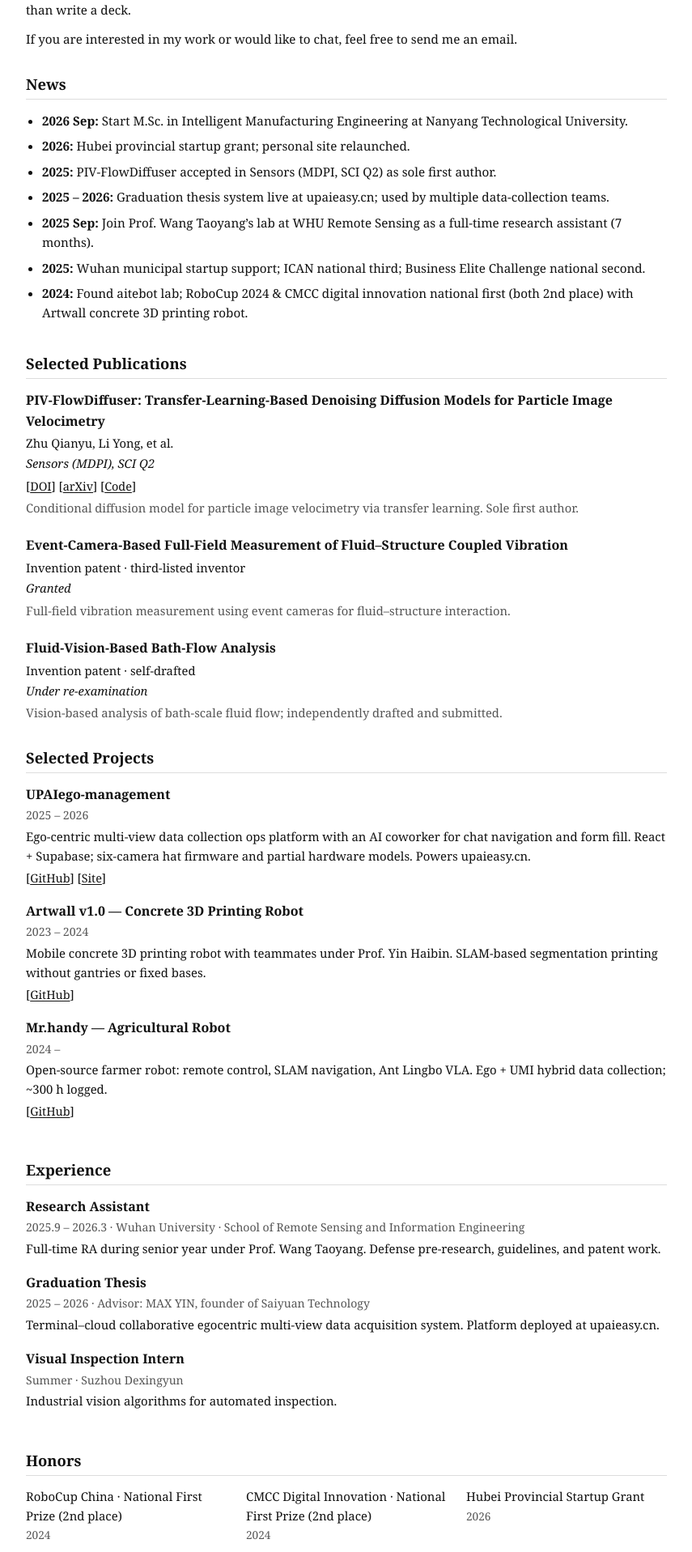
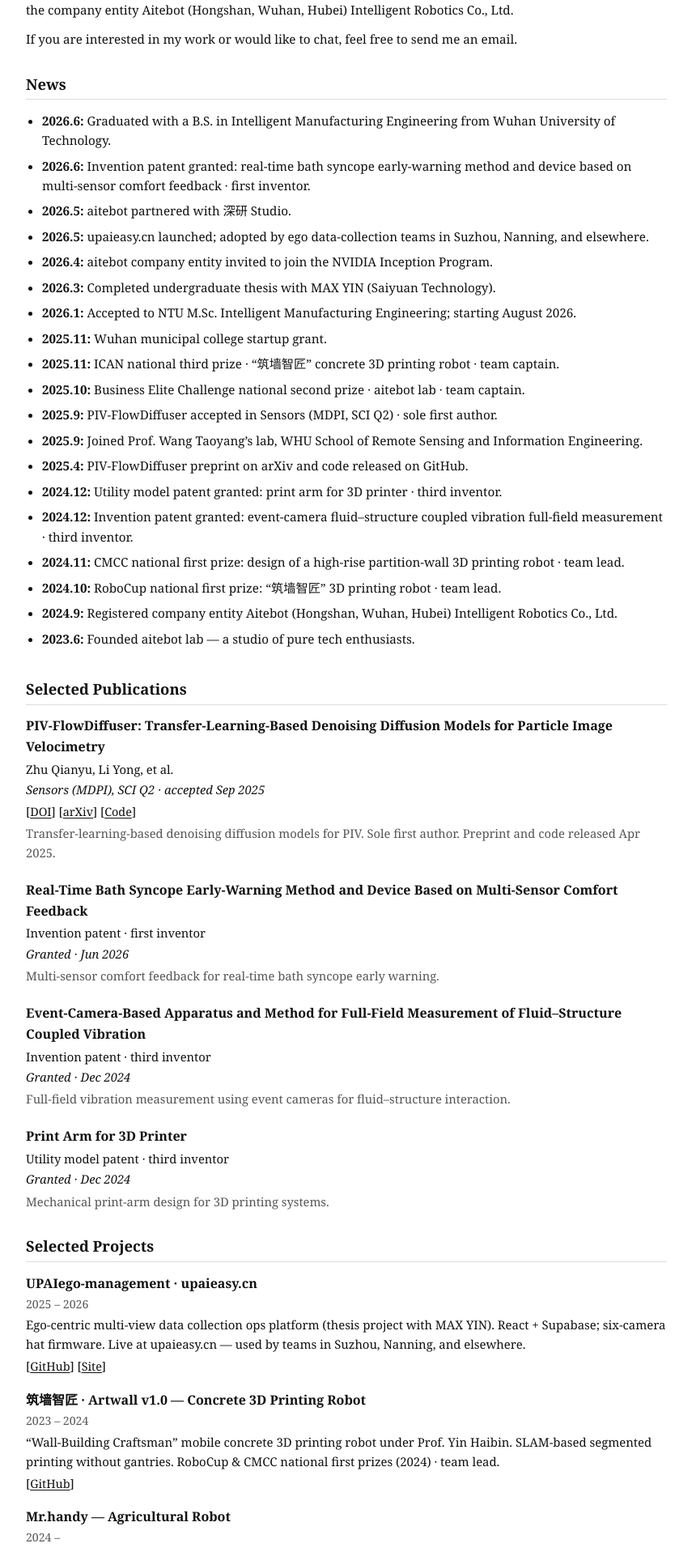
Before and after one commit to Zhu-Qianyu/Zhu-Qianyu, a Vue app: page / in a window 1280 px wide. Shown: the part 641-2558 px from the top of the page at 81% size, without its empty margins (212-1067 px from the left). Built offline with nearby package versions, Linux system fonts and the light colour scheme.

Commit message:
Rewrite news timeline and sync site content.
Update biography, publications, projects, experience, honors, and README to match verified milestones from 2023 through 2026.

```diff
--- a/src/data/profile.js
+++ b/src/data/profile.js
@@ -24,50 +24,99 @@ export const nav = [
 
 export const biography = [
   'Hi there! Welcome to my homepage.',
-  'I am Zhu Qianyu, finishing my B.S. in Intelligent Manufacturing Engineering at Wuhan University of Technology. I spent my senior year as a full-time research assistant at Wuhan University (Remote Sensing), and will join Nanyang Technological University for an M.Sc. in Intelligent Manufacturing Engineering in Fall 2026.',
+  'I am Zhu Qianyu. I graduated with a B.S. in Intelligent Manufacturing Engineering from Wuhan University of Technology in June 2026. I spent my senior year as a research assistant in Prof. Wang Taoyang’s lab at WHU Remote Sensing, and will start an M.Sc. in Intelligent Manufacturing Engineering at Nanyang Technological University in August 2026.',
   'I work on robotics end to end — hardware structure design, control algorithms, and vision-centric multimodal AI. I also pick up a web stack when a project needs a dashboard or ops platform.',
-  'I founded aitebot lab, a robotics-only geek studio at WUT built by students who would rather wire a board than write a deck.',
+  'In June 2023 I founded aitebot lab, a studio of pure tech enthusiasts at WUT. In September 2024 we registered the company entity Aitebot (Hongshan, Wuhan, Hubei) Intelligent Robotics Co., Ltd.',
   'If you are interested in my work or would like to chat, feel free to send me an email.',
 ]
 
 export const newsItems = [
   {
-    date: '2026 Sep',
-    text: 'Start M.Sc. in Intelligent Manufacturing Engineering at Nanyang Technological University.',
+    date: '2026.6',
+    text: 'Graduated with a B.S. in Intelligent Manufacturing Engineering from Wuhan University of Technology.',
   },
   {
-    date: '2026',
-    text: 'Hubei provincial startup grant; personal site relaunched.',
+    date: '2026.6',
+    text: 'Invention patent granted: real-time bath syncope early-warning method and device based on multi-sensor comfort feedback · first inventor.',
   },
   {
-    date: '2025',
-    text: 'PIV-FlowDiffuser accepted in Sensors (MDPI, SCI Q2) as sole first author.',
+    date: '2026.5',
+    text: 'aitebot partnered with 深研 Studio.',
   },
   {
-    date: '2025 – 2026',
-    text: 'Graduation thesis system live at upaieasy.cn; used by multiple data-collection teams.',
+    date: '2026.5',
+    text: 'upaieasy.cn launched; adopted by ego data-collection teams in Suzhou, Nanning, and elsewhere.',
   },
   {
-    date: '2025 Sep',
-    text: 'Join Prof. Wang Taoyang’s lab at WHU Remote Sensing as a full-time research assistant (7 months).',
+    date: '2026.4',
+    text: 'aitebot company entity invited to join the NVIDIA Inception Program.',
   },
   {
-    date: '2025',
-    text: 'Wuhan municipal startup support; ICAN national third; Business Elite Challenge national second.',
+    date: '2026.3',
+    text: 'Completed undergraduate thesis with MAX YIN (Saiyuan Technology).',
   },
   {
-    date: '2024',
-    text: 'Found aitebot lab; RoboCup 2024 & CMCC digital innovation national first (both 2nd place) with Artwall concrete 3D printing robot.',
+    date: '2026.1',
+    text: 'Accepted to NTU M.Sc. Intelligent Manufacturing Engineering; starting August 2026.',
+  },
+  {
+    date: '2025.11',
+    text: 'Wuhan municipal college startup grant.',
+  },
+  {
+    date: '2025.11',
+    text: 'ICAN national third prize · “筑墙智匠” concrete 3D printing robot · team captain.',
+  },
+  {
+    date: '2025.10',
+    text: 'Business Elite Challenge national second prize · aitebot lab · team captain.',
+  },
+  {
+    date: '2025.9',
+    text: 'PIV-FlowDiffuser accepted in Sensors (MDPI, SCI Q2) · sole first author.',
+  },
+  {
+    date: '2025.9',
+    text: 'Joined Prof. Wang Taoyang’s lab, WHU School of Remote Sensing and Information Engineering.',
+  },
+  {
+    date: '2025.4',
+    text: 'PIV-FlowDiffuser preprint on arXiv and code released on GitHub.',
+  },
+  {
+    date: '2024.12',
+    text: 'Utility model patent granted: print arm for 3D printer · third inventor.',
+  },
+  {
+    date: '2024.12',
+    text: 'Invention patent granted: event-camera fluid–structure coupled vibration full-field measurement · third inventor.',
+  },
+  {
+    date: '2024.11',
+    text: 'CMCC national first prize: design of a high-rise partition-wall 3D printing robot · team lead.',
+  },
+  {
+    date: '2024.10',
+    text: 'RoboCup national first prize: “筑墙智匠” 3D printing robot · team lead.',
+  },
+  {
+    date: '2024.9',
+    text: 'Registered company entity Aitebot (Hongshan, Wuhan, Hubei) Intelligent Robotics Co., Ltd.',
+  },
+  {
+    date: '2023.6',
+    text: 'Founded aitebot lab — a studio of pure tech enthusiasts.',
   },
 ]
 
 export const publications = [
   {
-    title: 'PIV-FlowDiffuser: Transfer-Learning-Based Denoising Diffusion Models for Particle Image Velocimetry',
+    title:
+      'PIV-FlowDiffuser: Transfer-Learning-Based Denoising Diffusion Models for Particle Image Velocimetry',
     authors: 'Zhu Qianyu, Li Yong, et al.',
-    venue: 'Sensors (MDPI), SCI Q2',
+    venue: 'Sensors (MDPI), SCI Q2 · accepted Sep 2025',
     desc:
-      'Conditional diffusion model for particle image velocimetry via transfer learning. Sole first author.',
+      'Transfer-learning-based denoising diffusion models for PIV. Sole first author. Preprint and code released Apr 2025.',
     links: [
       { text: 'DOI', href: 'https://doi.org/10.3390/s25196077' },
       { text: 'arXiv', href: 'https://arxiv.org/abs/2504.14952' },
@@ -75,37 +124,46 @@ export const publications = [
     ],
   },
   {
-    title: 'Event-Camera-Based Full-Field Measurement of Fluid–Structure Coupled Vibration',
-    authors: 'Invention patent · third-listed inventor',
-    venue: 'Granted',
+    title:
+      'Real-Time Bath Syncope Early-Warning Method and Device Based on Multi-Sensor Comfort Feedback',
+    authors: 'Invention patent · first inventor',
+    venue: 'Granted · Jun 2026',
+    desc: 'Multi-sensor comfort feedback for real-time bath syncope early warning.',
+    links: [],
+  },
+  {
+    title:
+      'Event-Camera-Based Apparatus and Method for Full-Field Measurement of Fluid–Structure Coupled Vibration',
+    authors: 'Invention patent · third inventor',
+    venue: 'Granted · Dec 2024',
     desc: 'Full-field vibration measurement using event cameras for fluid–structure interaction.',
     links: [],
   },
   {
-    title: 'Fluid-Vision-Based Bath-Flow Analysis',
-    authors: 'Invention patent · self-drafted',
-    venue: 'Under re-examination',
-    desc: 'Vision-based analysis of bath-scale fluid flow; independently drafted and submitted.',
+    title: 'Print Arm for 3D Printer',
+    authors: 'Utility model patent · third inventor',
+    venue: 'Granted · Dec 2024',
+    desc: 'Mechanical print-arm design for 3D printing systems.',
     links: [],
   },
 ]
 
 export const projectItems = [
   {
-    title: 'UPAIego-management',
+    title: 'UPAIego-management · upaieasy.cn',
     period: '2025 – 2026',
     desc:
-      'Ego-centric multi-view data collection ops platform with an AI coworker for chat navigation and form fill. React + Supabase; six-camera hat firmware and partial hardware models. Powers upaieasy.cn.',
+      'Ego-centric multi-view data collection ops platform (thesis project with MAX YIN). React + Supabase; six-camera hat firmware. Live at upaieasy.cn — used by teams in Suzhou, Nanning, and elsewhere.',
     links: [
       { text: 'GitHub', href: 'https://github.com/Zhu-Qianyu/UPAIego-management' },
       { text: 'Site', href: 'https://upaieasy.cn' },
     ],
   },
   {
-    title: 'Artwall v1.0 — Concrete 3D Printing Robot',
+    title: '筑墙智匠 · Artwall v1.0 — Concrete 3D Printing Robot',
     period: '2023 – 2024',
     desc:
-      'Mobile concrete 3D printing robot with teammates under Prof. Yin Haibin. SLAM-based segmentation printing without gantries or fixed bases.',
+      '“Wall-Building Craftsman” mobile concrete 3D printing robot under Prof. Yin Haibin. SLAM-based segmented printing without gantries. RoboCup & CMCC national first prizes (2024) · team lead.',
     links: [
       {
         text: 'GitHub',
@@ -126,17 +184,24 @@ export const projectItems = [
 
 export const experienceItems = [
   {
+    period: '2023.6 – present',
+    title: 'Founder',
+    org: 'aitebot lab · Aitebot Intelligent Robotics Co., Ltd. (Wuhan)',
+    desc:
+      'Built a tech-enthusiast robotics studio at WUT; registered company entity Sep 2024. NVIDIA Inception (Apr 2026); partnership with 深研 Studio (May 2026).',
+  },
+  {
     period: '2025.9 – 2026.3',
     title: 'Research Assistant',
-    org: 'Wuhan University · School of Remote Sensing and Information Engineering',
-    desc: 'Full-time RA during senior year under Prof. Wang Taoyang. Defense pre-research, guidelines, and patent work.',
+    org: 'Wuhan University · Prof. Wang Taoyang, School of Remote Sensing',
+    desc: 'Full-time RA during senior year. Defense pre-research, guidelines, and patent work.',
   },
   {
-    period: '2025 – 2026',
-    title: 'Graduation Thesis',
+    period: '2025 – 2026.3',
+    title: 'Undergraduate Thesis',
     org: 'Advisor: MAX YIN, founder of Saiyuan Technology',
     desc:
-      'Terminal–cloud collaborative egocentric multi-view data acquisition system. Platform deployed at upaieasy.cn.',
+      'Terminal–cloud collaborative egocentric multi-view data acquisition system. Deployed at upaieasy.cn (May 2026).',
   },
   {
     period: 'Summer',
@@ -147,12 +212,15 @@ export const experienceItems = [
 ]
 
 export const honors = [
-  { title: 'RoboCup China · National First Prize (2nd place)', year: '2024' },
-  { title: 'CMCC Digital Innovation · National First Prize (2nd place)', year: '2024' },
-  { title: 'Hubei Provincial Startup Grant', year: '2026' },
-  { title: 'Wuhan Municipal Startup Support', year: '2025' },
-  { title: 'ICAN · National Third Prize', year: '2025' },
-  { title: 'Business Elite Challenge · National Second Prize', year: '2025' },
+  { title: 'RoboCup China · National First Prize · “筑墙智匠” · team lead', year: '2024.10' },
+  {
+    title: 'CMCC · National First Prize · high-rise partition-wall 3D printing robot · team lead',
+    year: '2024.11',
+  },
+  { title: 'Business Elite Challenge · National Second Prize · aitebot lab · captain', year: '2025.10' },
+  { title: 'ICAN · National Third Prize · “筑墙智匠” · captain', year: '2025.11' },
+  { title: 'Wuhan Municipal College Startup Grant', year: '2025.11' },
+  { title: 'NVIDIA Inception Program · invited company entity', year: '2026.4' },
 ]
 
 export const misc = {
```
Also changed, not shown: 1 other file (tests, documents, lock files or other folders).
